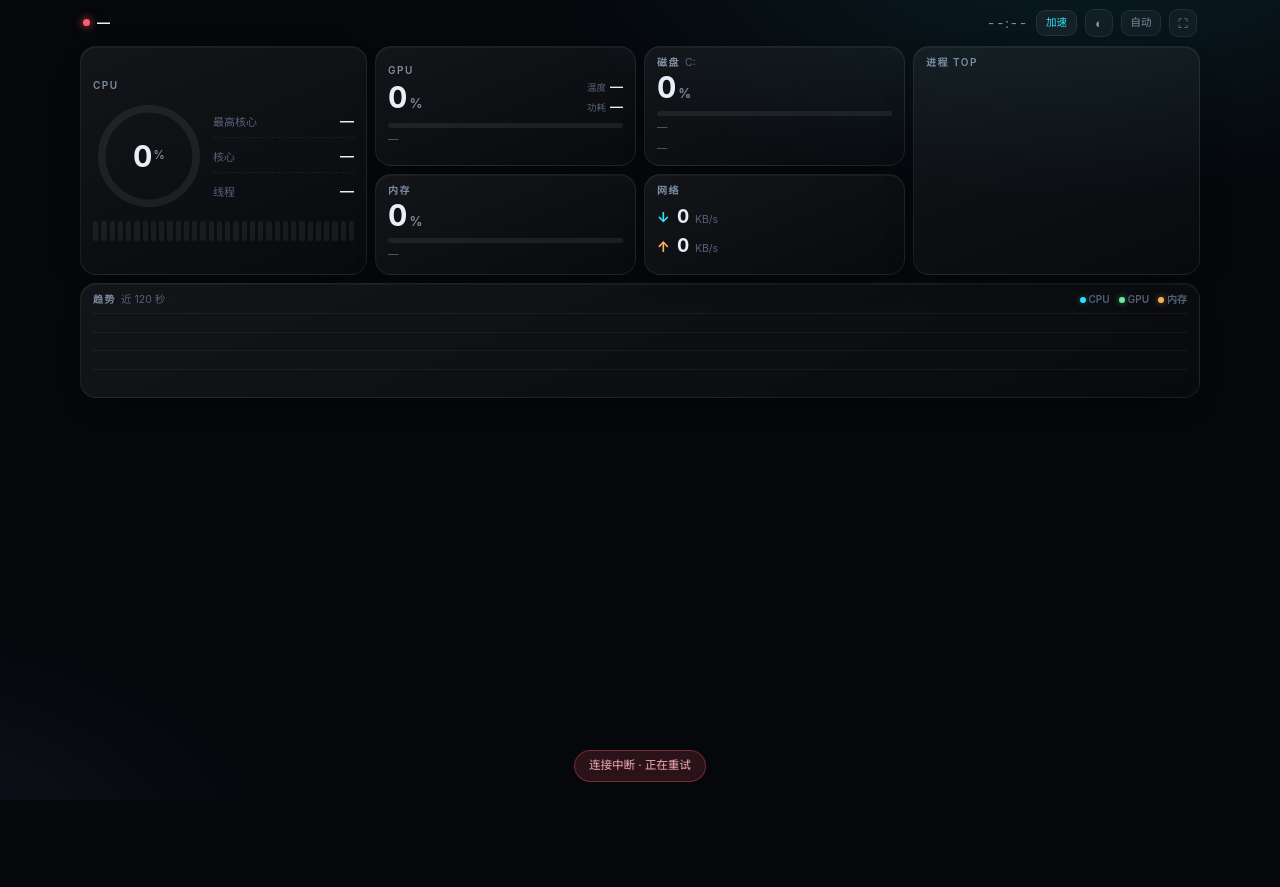
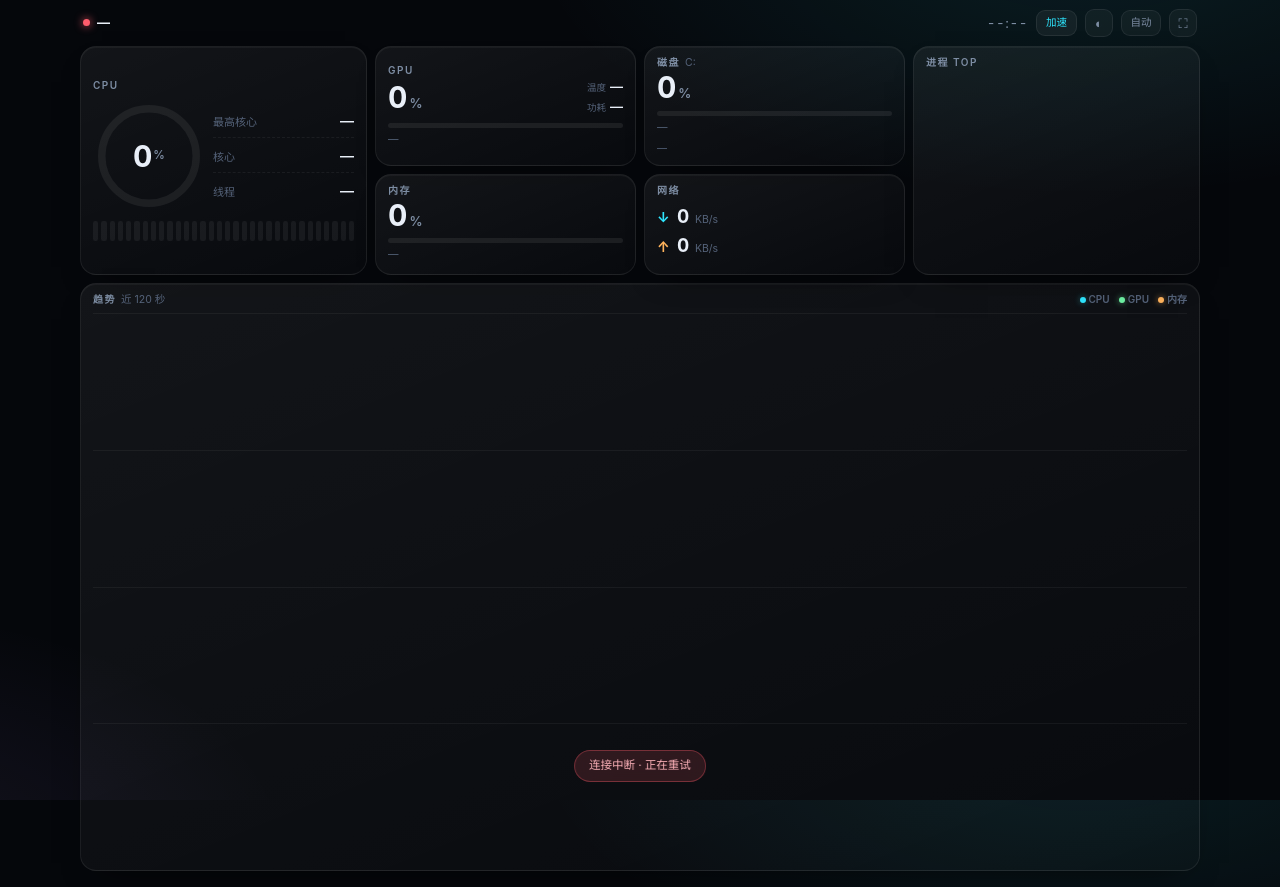
Before and after one commit to Riky1994/phone-screen-monitor, a plain HTML site: page web/index.html in a window 1280 px wide. Before the commit the page ends 800 px from the top, so only its background shows below. Drawn offline with Linux system fonts and the light colour scheme; no server answers.

Commit message:
style: 第一页纵向铺满，趋势图吸收剩余高度

```diff
--- a/web/index.html
+++ b/web/index.html
@@ -57,6 +57,7 @@
     min-height:100dvh;
     padding:calc(env(safe-area-inset-top) + 9px) 12px calc(env(safe-area-inset-bottom) + 16px);
     overflow-x:hidden;
+    display:flex;flex-direction:column;
   }
   html[data-rotate] .rotator{
     position:fixed;top:50%;left:50%;
@@ -73,22 +74,27 @@
 
   /* ---------- 栅格：分页 ---------- */
   .wrap{
-    max-width:540px;margin:0 auto;
+    max-width:540px;margin:0 auto;width:100%;
+    flex:1 0 auto;min-height:0;
     display:flex;flex-direction:column;gap:10px;
   }
-  .pages{display:block}
+  .pages{flex:1 0 auto;min-height:0;display:flex;flex-direction:column}
   .page{
     display:none;gap:10px;
     grid-template-columns:minmax(0,1fr) minmax(0,1fr);
     align-content:start;align-items:stretch;
   }
-  .page.active{display:grid}
-  .page[data-page="1"]{grid-template-areas:
+  .page.active{display:grid;flex:1 0 auto;min-height:0}
+  .page[data-page="1"]{
+    align-content:stretch;
+    grid-template-areas:
       "cpu  cpu"
       "gpu  mem"
       "disk net"
       "chart chart"
-      "proc proc";}
+      "proc proc";
+    grid-template-rows:auto auto auto 1fr auto;
+  }
   .page[data-page="2"]{grid-template-areas:
       "fps  vram";}
   .page[data-page="3"]{grid-template-areas:
@@ -105,7 +111,9 @@
     grid-template-areas:
       "cpu   gpu   disk  proc"
       "cpu   mem   net   proc"
-      "chart chart chart chart";}
+      "chart chart chart chart";
+    grid-template-rows:auto auto 1fr;
+  }
   html[data-layout="wide"] .page[data-page="2"]{
     grid-template-columns:1fr 1fr;
     grid-template-areas:"fps  vram";}
@@ -116,7 +124,7 @@
   .card-mem{grid-area:mem}
   .card-disk{grid-area:disk}
   .card-net{grid-area:net}
-  .card-chart{grid-area:chart}
+  .card-chart{grid-area:chart;display:flex;flex-direction:column;min-height:0}
   .card-proc{grid-area:proc}
   .card-fps{grid-area:fps}
   .card-vram{grid-area:vram}
@@ -303,7 +311,7 @@
   .legend .c{background:var(--cyan);box-shadow:0 0 6px rgba(46,230,255,.7)}
   .legend .g{background:var(--green);box-shadow:0 0 6px rgba(110,242,164,.6)}
   .legend .m{background:var(--amber);box-shadow:0 0 6px rgba(255,179,92,.6)}
-  #chart{width:100%;height:98px;display:block;margin-top:8px}
+  #chart{width:100%;flex:1;min-height:96px;display:block;margin-top:8px}
 
   /* ---------- 进程 ---------- */
   .procs{display:flex;flex-direction:column;gap:5px;margin-top:9px}
@@ -321,7 +329,7 @@
   html[data-layout="wide"] .ring{width:112px;height:112px}
   html[data-layout="wide"] .ring-num b{font-size:30px}
   html[data-layout="wide"] .cores{height:20px;margin-top:9px}
-  html[data-layout="wide"] #chart{height:clamp(46px,calc(var(--eh,400px) * .16),74px);margin-top:6px}
+  html[data-layout="wide"] #chart{min-height:clamp(46px,calc(var(--eh,400px) * .16),74px);margin-top:6px}
   html[data-layout="wide"] .track{margin-top:7px}
   html[data-layout="wide"] .fine{margin-top:5px;font-size:10.5px}
 
```
Also changed, not shown: 1 other file.
